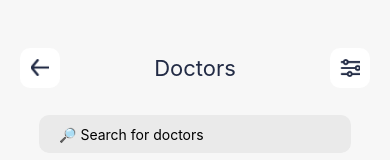
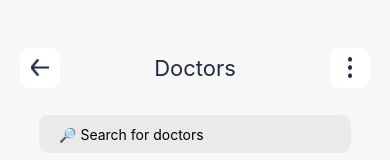
Before and after one commit to karthicks07/Healhub-react-native, a React Native app: screen /Home in a window 390 px wide. Shown: the top 160 px of the page. Built offline with nearby package versions, Linux system fonts and the light colour scheme.

Commit message:
Committed

```diff
--- a/components/Home.tsx
+++ b/components/Home.tsx
@@ -82,7 +82,7 @@ function Home({ navigation }) {
             <View>
               <View style={styles.logout}>
                 <View>
-                  <Image source={require('../assets/pics/filter.png')} style={styles.filtericon} />
+                  <Image source={require('../assets/pics/KebabMenu.png')} style={styles.filtericon} />
                 </View>
               </View>
             </View>
@@ -180,8 +180,8 @@ const styles = StyleSheet.create({
     backgroundColor: 'transparent'
   },
   filtericon: {
-    height: 18,
-    width: 20,
+    height: 21,
+    width: 4.5,
   },
   leftarrow: {
     height: 17,
```
